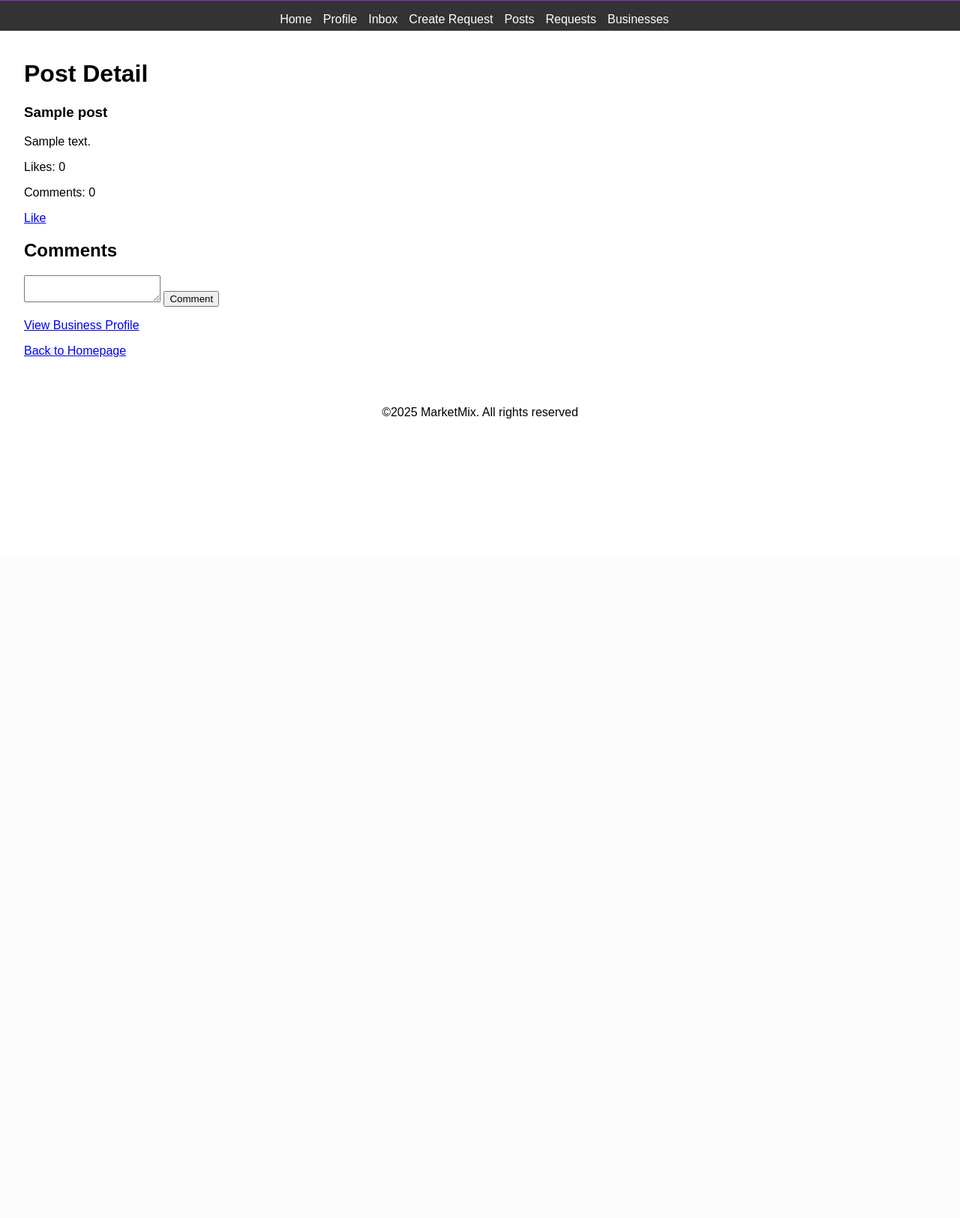
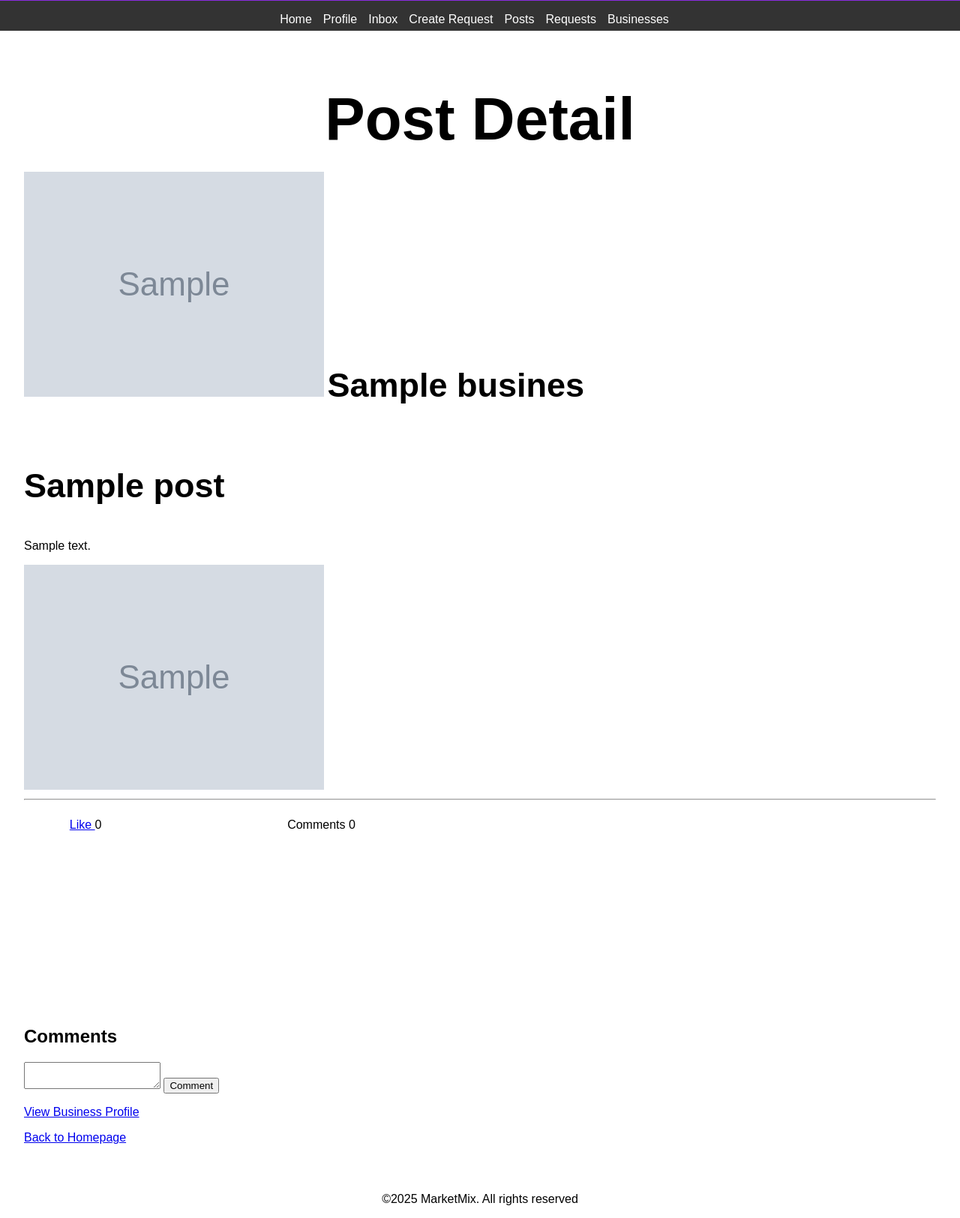
Before and after one commit to Benjamin-6161/MarketMix2, a Flask app: page /post/1 in a window 1280 px wide. Shown: the part 59-1683 px from the top of the page at 75% size. Before the commit the page ends 617 px from the top, so only its background shows below. Run offline with Flask 3, Linux system fonts and the light colour scheme; a user stored in the database is signed in; tables that the repository leaves empty hold one stand-in row (values such as "Sample post"); grey boxes marked "Sample" are stand-in pictures; some libraries are stand-ins or nearby versions.

Commit message:
Update detail.html

```diff
--- a/app/templates/post/detail.html
+++ b/app/templates/post/detail.html
@@ -1,33 +1,44 @@
 {% extends 'base.html' %}
 
 {% block content %}
-<h1>Post Detail</h1>
-<h2>{{ post.business.business }}</h2>
-<h3>{{ post.title }}</h3>
-<p>{{ post.content }}</p>
+<h1 style="font-size: 80px; margin-bottom: 0%; text-align:center;">Post Detail</h1>
+<div class="text">
+<div style="margin: 2% 0%; width: 100%;" class="container">
 
-<p>Likes: {{ post.engagements | selectattr('engagement_type', 'equalto', 'like') | list | length }}</p>
-<p>Comments: {{ post.engagements | selectattr('engagement_type', 'equalto', 'comment') | list | length }}</p>
+<img src="{{ url_for('static', filename='images/businesses/' + post.business.image_filename) if post.business.image_filename else app_config['DEFAULT_BUSINESS_IMAGE_URL'] }}" alt="Business Image" class="profile-image"  onclick="enlargeImage(this.src)">
+<h2 style="display: inline-block; font-size: 45px;">{{ post.business.business_name }}</h2>
 
-<a href="{{ url_for('post.like_post', post_id=post.id) }}">Like</a>
+<h3 style="font-size: 45px;" class="text">{{ post.title }}</h3>
+<p class="text">{{ post.content }}</p>
+{% if post.image_filename %}
+    <img class="post-image" src="{{ url_for('static', filename='images/posts/' + post.image_filename) }}" alt="Post Image" onclick="enlargeImage(this.src)">
+{% endif %}
+    <hr>
+<p style="display: inline-block;  margin-left:5%; margin-right:20%; "><a href="{{ url_for('post.like_post', post_id=post.id) }}">Like </a>{{ post.engagements | selectattr('engagement_type', 'equalto', 'like') | list | length }}</p>
+<p style="display: inline-block;">Comments {{ post.engagements | selectattr('engagement_type', 'equalto', 'comment') | list | length }}</p>
+</div>
 
-<h2>Comments</h2>
+
+<h2 style="margin-top: 20%;">Comments</h2>
 {% for engagement in post.engagements %}
     {% if engagement.engagement_type == 'comment' %}
       <div class="post">
-      <h3>{{ engagement.user.username }}</h3>
-      <p>{{ engagement.comment }}</p>
+      <img src="{{ url_for('static', filename='images/profile_photos/' + engagement.user.image_filename) if engagement.user.image_filename else app_config['DEFAULT_PROFILE_PHOTO_URL'] }}" alt="Profile Image" class="profile-image" onclick="enlargeImage(this.src)">
+      <h3 style="display: inline-block; font-size: 40px;">{{ engagement.user.username }}</h3>
+      <p style="font-size: 20px;">{{ engagement.comment }}</p>
       {% if current_user.id == engagement.user_id %}
-      <a href="{{ url_for('post.delete_comment',post_id=post.id, engagement_id=engagement.id) }}" onclick="return confirm('Confirm delete')">Delete Comment</a>
+          <p style="font-size: 10px;"><a href="{{ url_for('post.delete_comment',post_id=post.id, engagement_id=engagement.id) }}" onclick="return confirm('Confirm delete')">Delete Comment</a></p>
       {% endif %}
       </div>
     {% endif %}
+{% else %}
+    <p style="color:grey;"><i>No comments yet!</i></p>
 {% endfor %}
 
 <form method="POST">
     {{ form.hidden_tag() }}
-    {{ form.comment() }}
-    {{ form.submit() }}
+    {{ form.comment(class="comment-box") }}
+    {{ form.submit(class="comment") }}
 </form>
 
 {% if current_user.id == post.user_id %}
@@ -37,4 +48,5 @@
 
 <p><a href="{{ url_for('business.business_profile', business_id=post.business.id) }}">View Business Profile</a></p>
 <p><a href="{{ url_for('main.homepage') }}">Back to Homepage</a></p>
+</div>
 {% endblock %}
```
